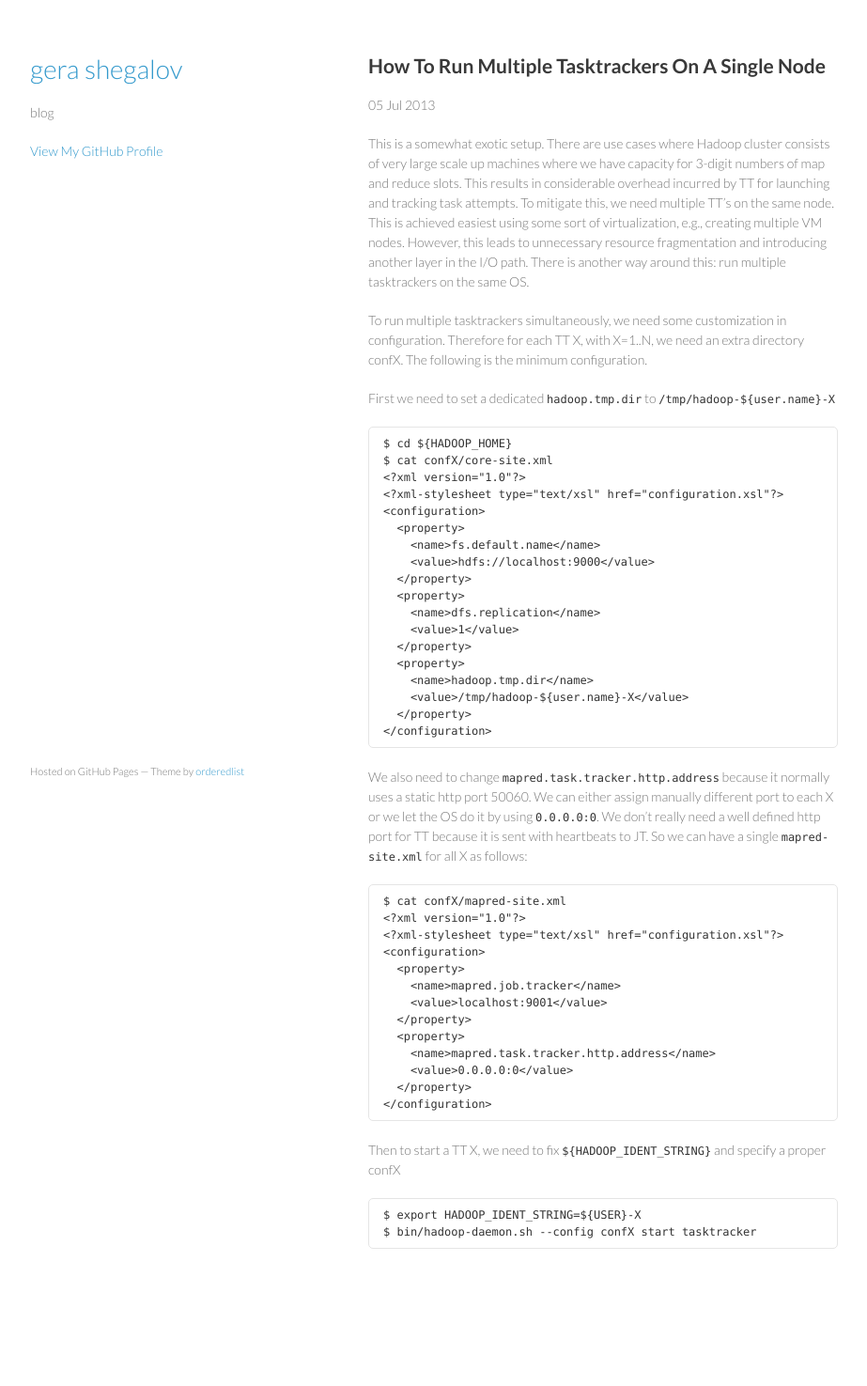
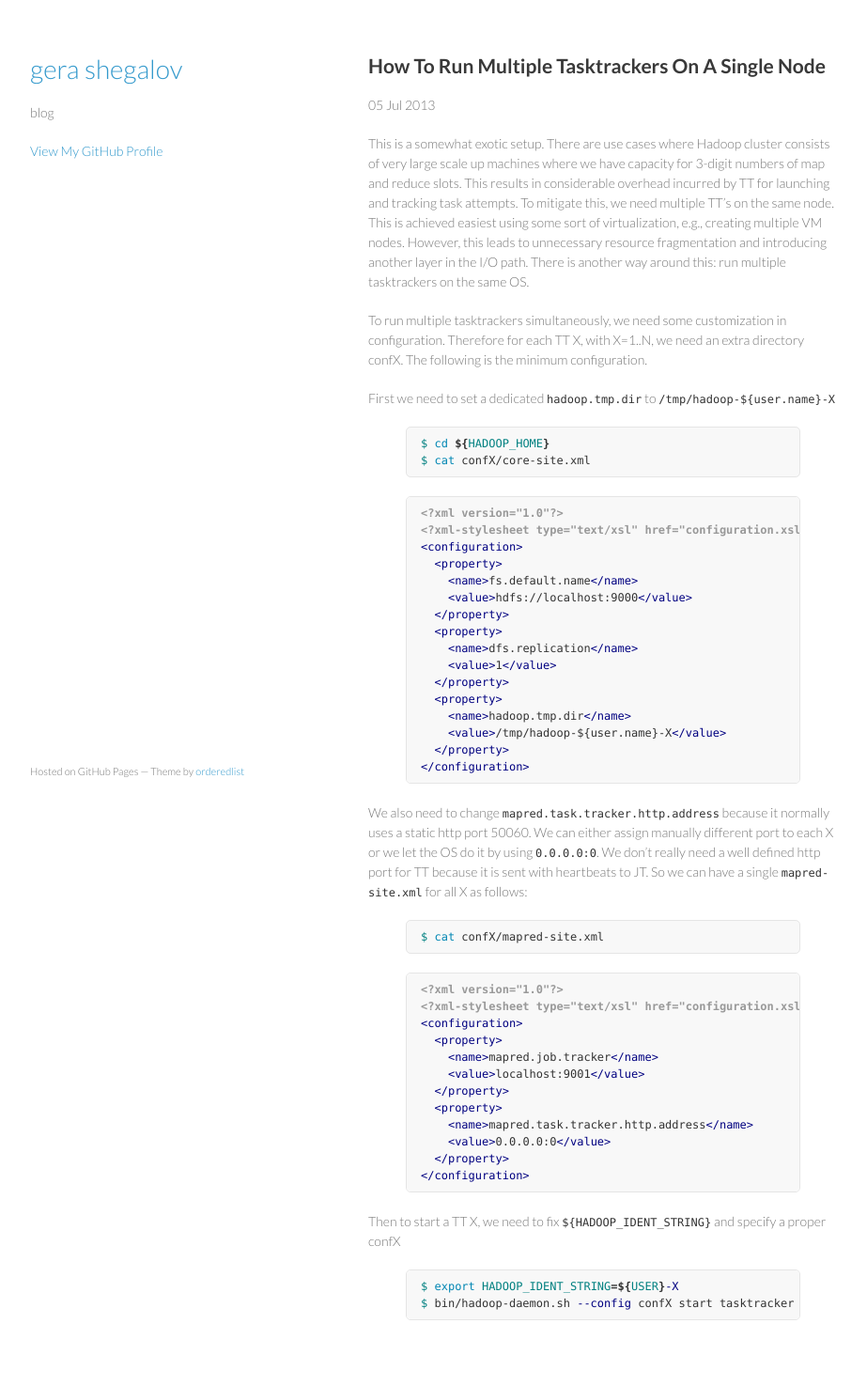
Before and after one commit to gerashegalov/gerashegalov.github.io, a Jekyll site: the page built from _posts/2013-07-05-how-to-run-multiple-TaskTrackers-on-a-single-node.md, in a window 1280 px wide. Shown: the whole page at 94% size, without its empty margins (178-1101 px from the left). Built offline with Jekyll 4.4.1, drawn with Linux system fonts in a browser that asks for light colours; before the commit the page ends 1399 px from its top, so only the background shows below that.

Commit message:
Minor edits

````diff
--- a/_posts/2013-07-05-how-to-run-multiple-TaskTrackers-on-a-single-node.md
+++ b/_posts/2013-07-05-how-to-run-multiple-TaskTrackers-on-a-single-node.md
@@ -19,9 +19,11 @@ confX. The following is the minimum configuration.
 First we need to set a dedicated ```hadoop.tmp.dir``` to
 ```/tmp/hadoop-${user.name}-X```
 
-~~~
+{% highlight bash %}
 $ cd ${HADOOP_HOME}
 $ cat confX/core-site.xml
+{% endhighlight %}
+{% highlight xml %}
 <?xml version="1.0"?>
 <?xml-stylesheet type="text/xsl" href="configuration.xsl"?>
 <configuration>
@@ -38,7 +40,7 @@ $ cat confX/core-site.xml
     <value>/tmp/hadoop-${user.name}-X</value>
   </property>
 </configuration>
-~~~
+{% endhighlight %}
 
 We also need to change ```mapred.task.tracker.http.address``` because it
 normally uses a static http port 50060. We can either assign manually different
@@ -46,8 +48,10 @@ port to each X or we let the OS do it by using ```0.0.0.0:0```. We don't really
 need a well defined http port for TT because it is sent with heartbeats to JT.
 So we can have a single ```mapred-site.xml``` for all X as follows:
 
-~~~
+{% highlight bash %}
 $ cat confX/mapred-site.xml
+{% endhighlight %}
+{% highlight xml %}
 <?xml version="1.0"?>
 <?xml-stylesheet type="text/xsl" href="configuration.xsl"?>
 <configuration>
@@ -60,12 +64,12 @@ $ cat confX/mapred-site.xml
     <value>0.0.0.0:0</value>
   </property>
 </configuration>
-~~~
+{% endhighlight %}
 
 Then to start a TT X, we need to fix ```${HADOOP_IDENT_STRING}``` and specify
 a proper confX
 
-~~~~
+{% highlight bash %}
 $ export HADOOP_IDENT_STRING=${USER}-X
 $ bin/hadoop-daemon.sh --config confX start tasktracker
-~~~~
+{% endhighlight %}
````
Also changed, not shown: _posts/2013-06-28-basic-authentication-of-JobTracker-webui.md (+4 -4 lines), _posts/2013-07-14-accessing-Hadoop-MapReduce-task-logs.md (+2 -2 lines), _posts/2013-07-16-Running-Hive-with-MapR-on-Windows.md (+13 -11 lines).
